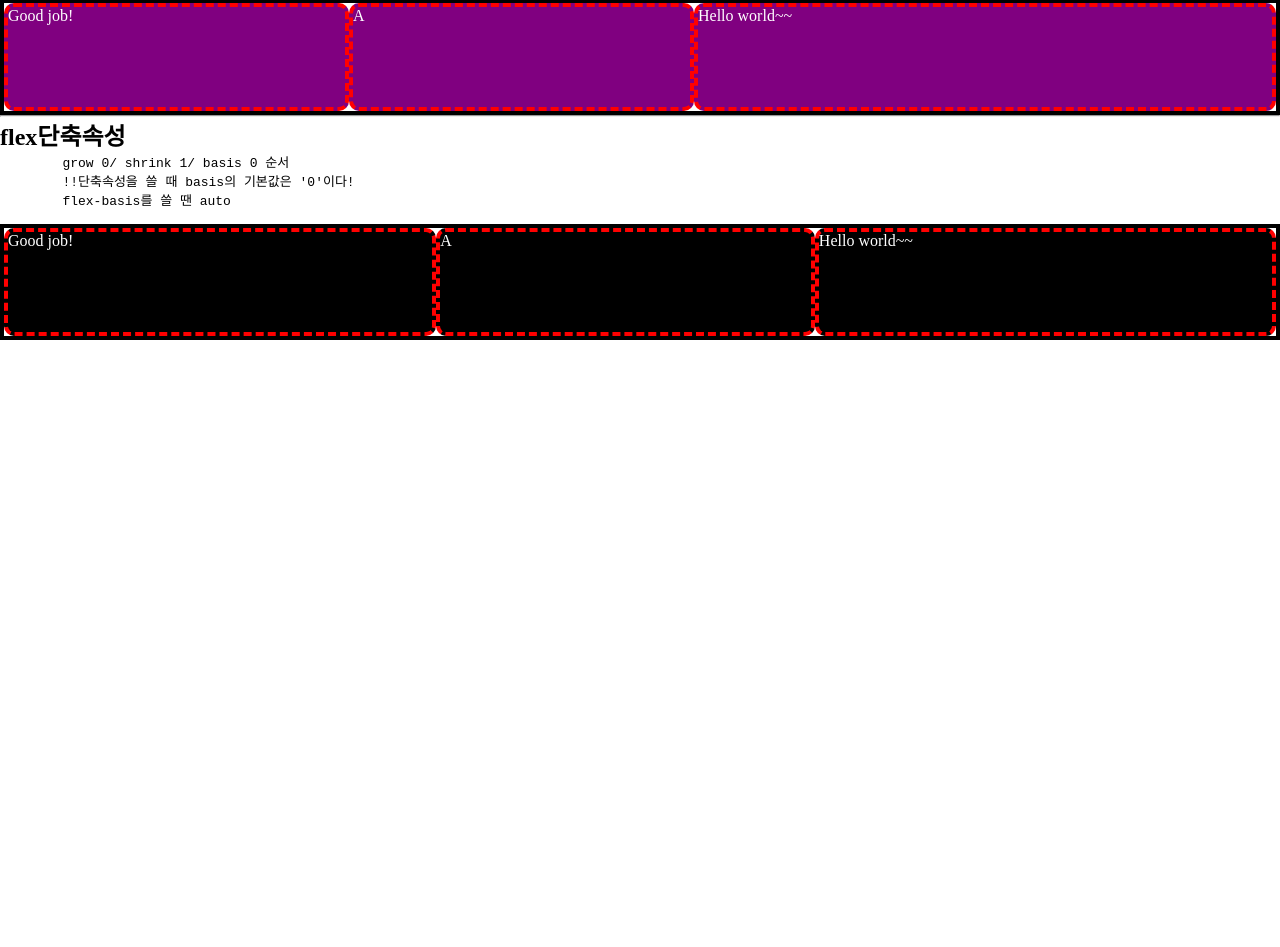
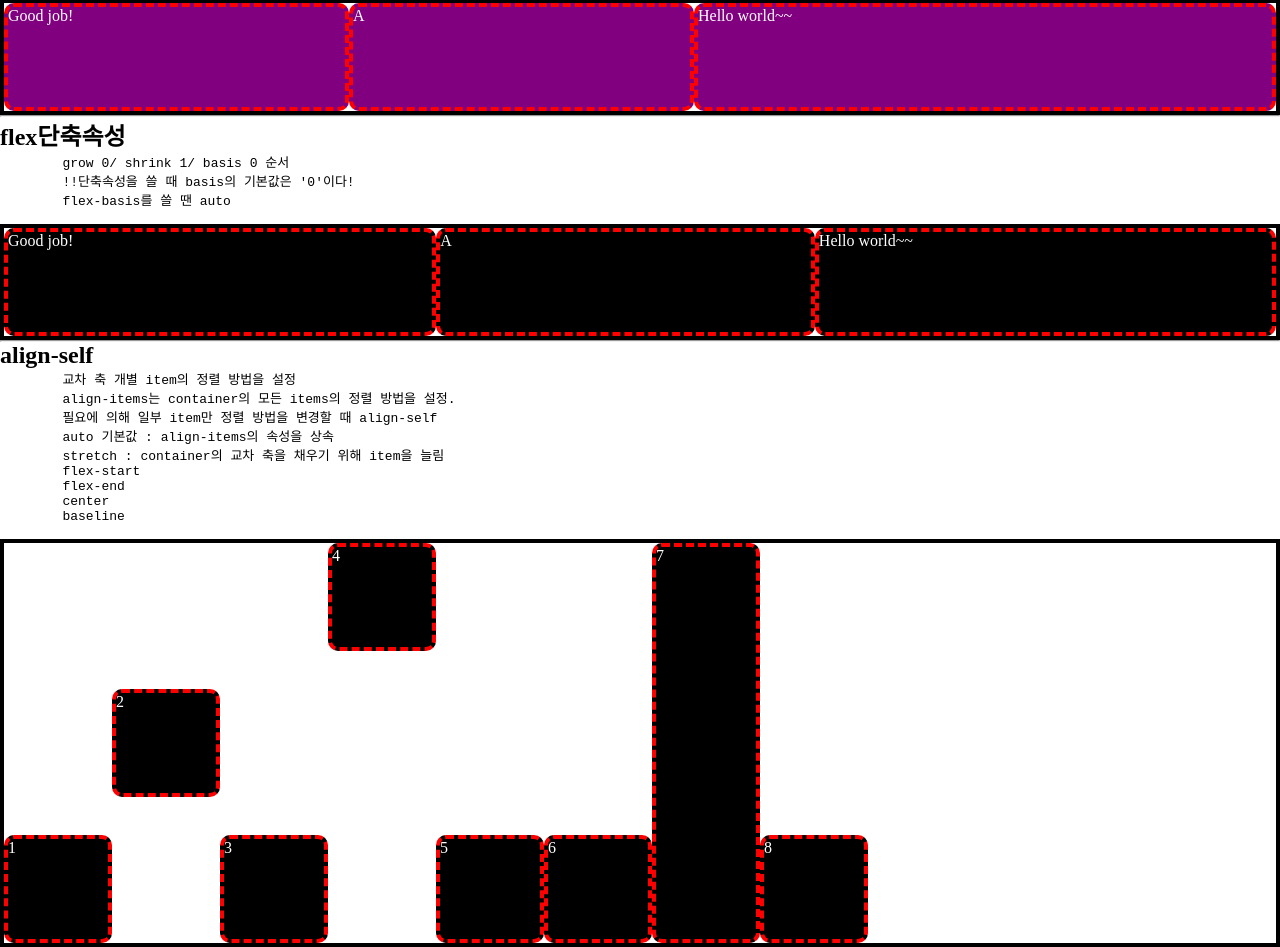
Before and after one commit to kyungja-developer/The-files-I-practiced, a plain HTML site: page practice/practice15_flex.html in a window 1280 px wide. Shown: the part 2871-3818 px from the top of the page. Before the commit the page ends 3211 px from the top, so only its background shows below. Drawn offline with Linux system fonts and the light colour scheme.

Commit message:
align-self 는 align-items로 정렬한 것 중 특정한 것만 바꾸고 싶을 때 사용

```diff
--- a/practice/practice15.css
+++ b/practice/practice15.css
@@ -180,3 +180,34 @@
     /*flex: 1;1 1 0 */
     flex: 1 1 auto;
   }
+
+
+
+  .container-j{
+    height: 400px;
+    border: 4px solid;
+    display: flex;
+    flex-wrap: wrap;
+    align-items: flex-end;
+  }
+  .container-j .item-j{
+    width: 100px;
+    height: 100px;
+    background: black;
+    color: #fff;
+    border: 4px dashed red;
+    border-radius: 10px;
+  }
+
+  .container-j .item-j2{
+    align-self: center;
+  }
+
+  .container-j .item-j4{
+    align-self: flex-start;
+  }
+
+  .container-j .item-j7{
+    align-self: stretch;
+    height: auto;
+  }
--- a/practice/practice15_flex.html
+++ b/practice/practice15_flex.html
@@ -178,5 +178,31 @@
         <div class="item-i item-i3">Hello world~~</div>
       </div>
 
+      <hr>
+      <h2>align-self</h2>
+      <pre>
+        교차 축 개별 item의 정렬 방법을 설정
+        align-items는 container의 모든 items의 정렬 방법을 설정.
+        필요에 의해 일부 item만 정렬 방법을 변경할 때 align-self
+        auto 기본값 : align-items의 속성을 상속
+        stretch : container의 교차 축을 채우기 위해 item을 늘림
+        flex-start
+        flex-end
+        center
+        baseline
+      </pre>
+      <div class="container-j">
+        <div class="item-j item-j1">1</div>
+        <div class="item-j item-j2">2</div>
+        <div class="item-j item-j3">3</div>
+        <div class="item-j item-j4">4</div>
+        <div class="item-j item-j5">5</div>
+        <div class="item-j item-j6">6</div>
+        <div class="item-j item-j7">7</div>
+        <div class="item-j item-j8">8</div>
+      </div>
+
+
+
 </body>
 </html>
```
